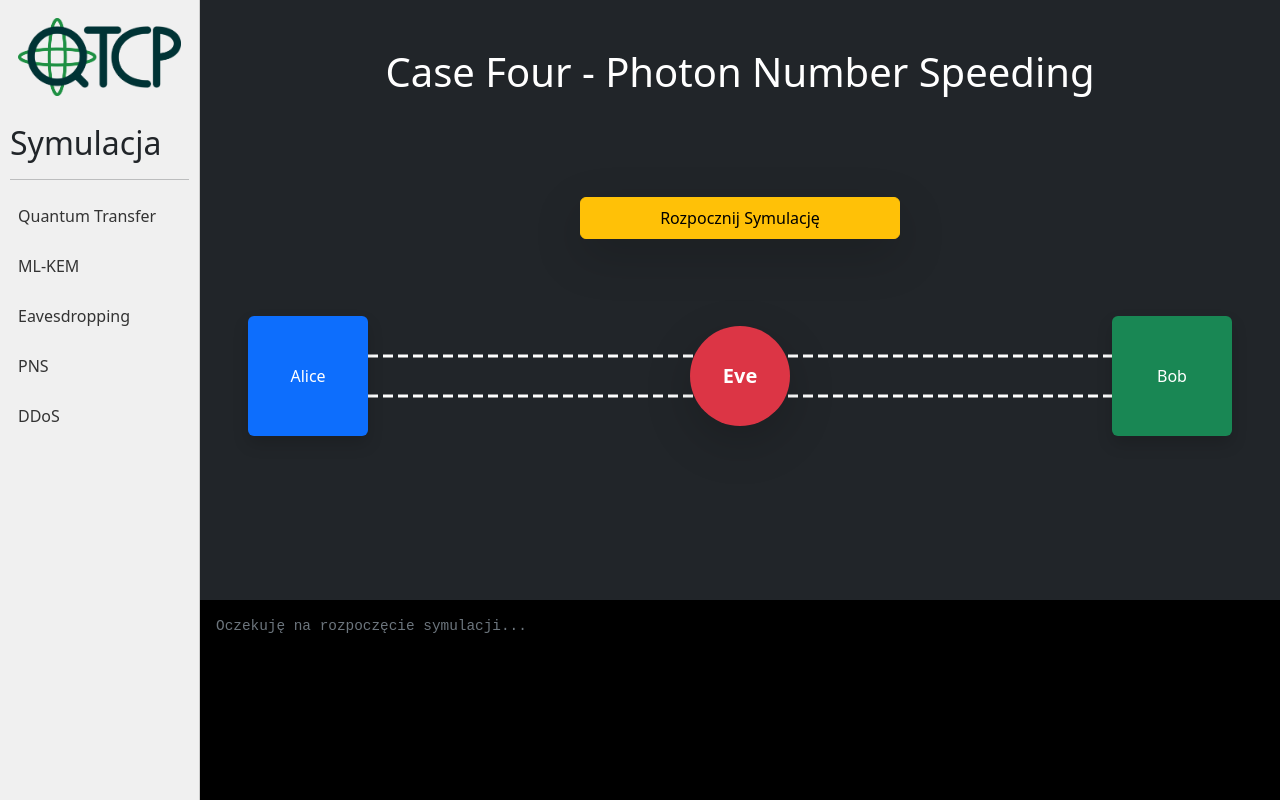
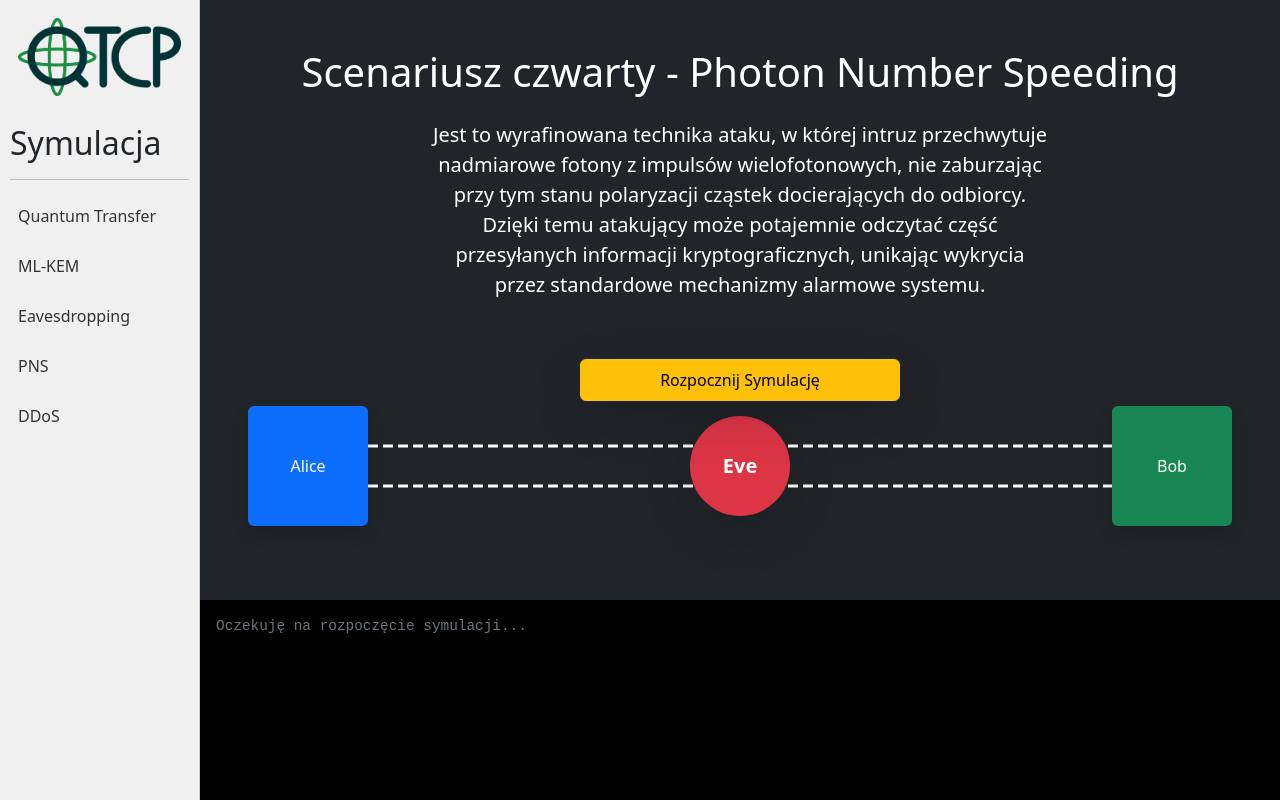
Before and after one commit to patynowskim/HacknarokX2026QuantumTransfer, a React app in the folder frontend/: page /simulation/PNS in a window 1280 px wide. Built offline with nearby package versions, Linux system fonts and the light colour scheme; the HTML template or start-up script is replaced by a standard one.

Commit message:
bob payload

```diff
--- a/frontend/src/cases/CaseFive.jsx
+++ b/frontend/src/cases/CaseFive.jsx
@@ -93,8 +93,10 @@ function CaseFive() {
 
     return (
         <div className="d-flex flex-column w-100 h-100 bg-dark" style={{ minHeight: '400px' }}>
-            <h1 className='p-5 text-white w-100 d-flex justify-content-center align-items-center'>Case Five - DDoS</h1>
-
+            <h1 className='pt-5 text-white w-100 d-flex justify-content-center align-items-center'>Scenariusz piąty - DDoS</h1>
+            <div className='d-flex justify-content-center  w-100'>
+                <p className='lead p-3 text-white w-40 d-flex text-center justify-content-center align-items-center'>W przypadku fizycznego uszkodzenia światłowodu lub zmasowanego ataku blokującego kanał optyczny, precyzyjna transmisja fotonów staje się całkowicie niemożliwa. Aby zapobiec paraliżowi sieci, system bezzwłocznie uruchamia procedurę awaryjną (fallback) i przechodzi w standardowy, klasyczny tryb komunikacji.</p>
+            </div>
             <div className="d-flex justify-content-between align-items-center flex-grow-1 px-5 w-100">
 
                 <div
--- a/frontend/src/cases/CaseFour.jsx
+++ b/frontend/src/cases/CaseFour.jsx
@@ -93,8 +93,10 @@ function CaseFour() {
 
     return (
         <div className="d-flex flex-column w-100 h-100 bg-dark" style={{ minHeight: '400px' }}>
-            <h1 className='p-5 text-white w-100 d-flex justify-content-center align-items-center'>Case Four - Photon Number Speeding</h1>
-
+            <h1 className='pt-5 text-white w-100 d-flex justify-content-center align-items-center'>Scenariusz czwarty - Photon Number Speeding</h1>
+            <div className='d-flex justify-content-center  w-100'>
+            <p className='lead p-3 text-white w-40 d-flex text-center justify-content-center align-items-center'>Jest to wyrafinowana technika ataku, w której intruz przechwytuje nadmiarowe fotony z impulsów wielofotonowych, nie zaburzając przy tym stanu polaryzacji cząstek docierających do odbiorcy. Dzięki temu atakujący może potajemnie odczytać część przesyłanych informacji kryptograficznych, unikając wykrycia przez standardowe mechanizmy alarmowe systemu.</p>
+            </div>
             <div className="d-flex justify-content-between align-items-center flex-grow-1 px-5 w-100">
 
                 <div
--- a/frontend/src/cases/CaseOne.jsx
+++ b/frontend/src/cases/CaseOne.jsx
@@ -88,8 +88,10 @@ function CaseOne() {
 
     return (
         <div className="d-flex flex-column w-100 h-100 bg-dark" style={{ minHeight: '400px' }}>
-            <h1 className='p-5 text-white w-100 d-flex justify-content-center align-items-center'>Case One - Quantum Transfer</h1>
-
+            <h1 className='pt-5 text-white w-100 d-flex justify-content-center align-items-center'>Scenariusz pierwszy - Quantum Transfer</h1>
+            <div className='d-flex justify-content-center  w-100'>
+                <p className='lead p-3 text-white w-40 d-flex text-center justify-content-center align-items-center'>W warunkach optymalnych system bez zakłóceń generuje i wymienia bezpieczny klucz kryptograficzny przy użyciu protokołu kwantowego BB84. Następnie uzyskany w ten sposób materiał kluczowy służy do niezawodnego szyfrowania danych transmisyjnych za pomocą wydajnego algorytmu AES-GCM.</p>
+            </div>
             <div className="d-flex justify-content-between align-items-center flex-grow-1 px-5 w-100">
 
                 <div
--- a/frontend/src/cases/CaseThree.css
+++ b/frontend/src/cases/CaseThree.css
@@ -0,0 +1,3 @@
+p{
+    width: 60% !important
+}
--- a/frontend/src/cases/CaseThree.jsx
+++ b/frontend/src/cases/CaseThree.jsx
@@ -93,9 +93,11 @@ function CaseThree() {
 
     return (
         <div className="d-flex flex-column w-100 h-100 bg-dark" style={{ minHeight: '400px' }}>
-            <h1 className='p-5 text-white w-100 d-flex justify-content-center align-items-center'>Case Three - Eavesdropping</h1>
-
-            <div className="d-flex justify-content-between align-items-center flex-grow-1 px-5 w-100">
+            <h1 className='pt-5 text-white w-100 d-flex justify-content-center align-items-center'>Scenariusz trzeci- Eavesdropping</h1>
+            <div className='d-flex justify-content-center  w-100'>
+            <p className='lead p-3 text-white w-40 d-flex text-center justify-content-center align-items-center'>Gdy system zarejestruje niepokojąco wysoki wskaźnik błędów kwantowych (QBER), uznaje to za próbę nieautoryzowanego przechwycenia danych i natychmiast przerywa protokół BB84. W celu utrzymania ciągłości i bezpieczeństwa komunikacji, sieć automatycznie przełącza się na postkwantowy algorytm asymetryczny ML-KEM.</p>
+            </div>
+            <div className="h6 d-flex justify-content-between align-items-center flex-grow-1 px-5 w-100">
 
                 <div
                     className="bg-primary text-white d-flex justify-content-center align-items-center rounded shadow flex-shrink-0"
--- a/frontend/src/cases/CaseTwo.jsx
+++ b/frontend/src/cases/CaseTwo.jsx
@@ -88,8 +88,10 @@ function CaseTwo() {
 
     return (
         <div className="d-flex flex-column w-100 h-100 bg-dark" style={{ minHeight: '400px' }}>
-            <h1 className='p-5 text-white w-100 d-flex justify-content-center align-items-center'>Case Two - ML-KEM</h1>
-
+            <h1 className='pt-5 text-white w-100 d-flex justify-content-center align-items-center'>Scenariusz drugi - ML-KEM</h1>
+            <div className='d-flex justify-content-center  w-100'>
+            <p className='lead p-3 text-white w-40 d-flex text-center justify-content-center align-items-center'>(Module-Lattice-based Key-Encapsulation Mechanism) to ustandaryzowany algorytm kryptografii postkwantowej, zaprojektowany do bezpiecznej asymetrycznej wymiany kluczy kryptograficznych nawet w obliczu ataków z użyciem przyszłych komputerów kwantowych. W opisanym systemie pełni on funkcję niezawodnego mechanizmu zapasowego, przejmując zadanie zabezpieczania komunikacji w momencie, gdy główny kanał kwantowy BB84 zostaje przerwany z powodu zakłóceń lub wykrycia podsłuchu.</p>
+            </div>
             <div className="d-flex justify-content-between align-items-center flex-grow-1 px-5 w-100">
 
                 <div
```
